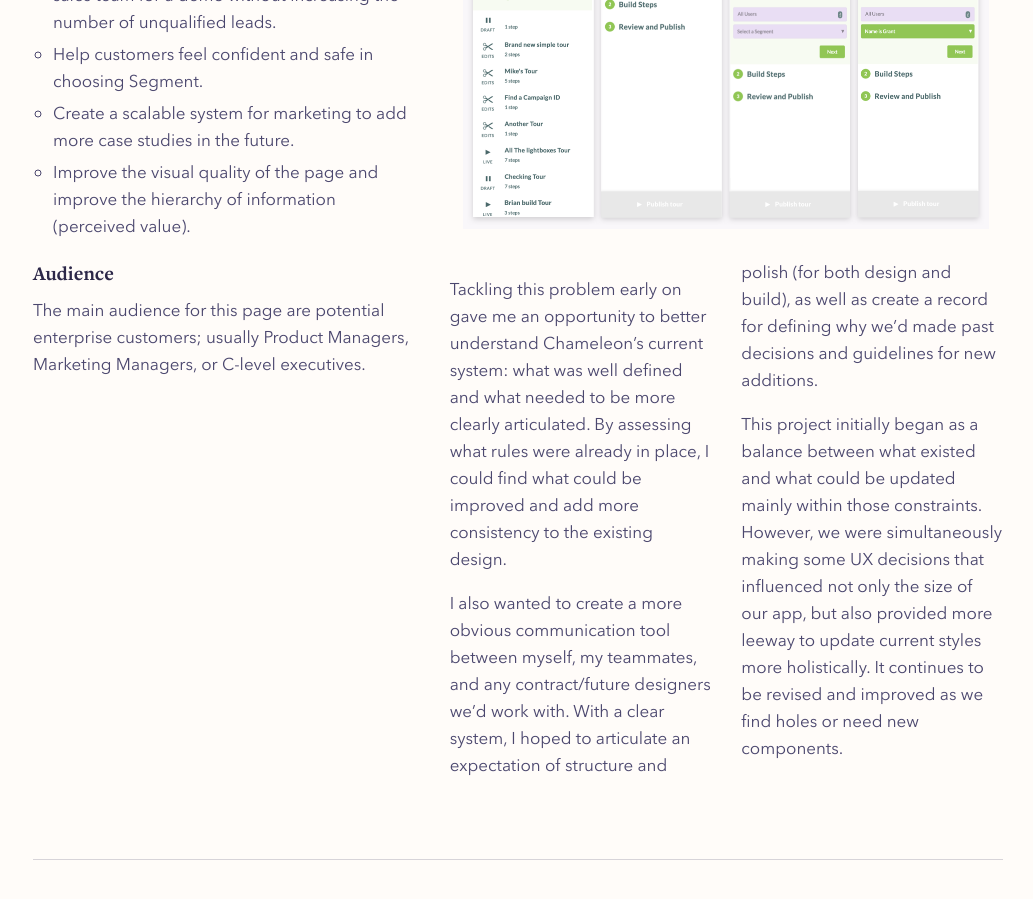
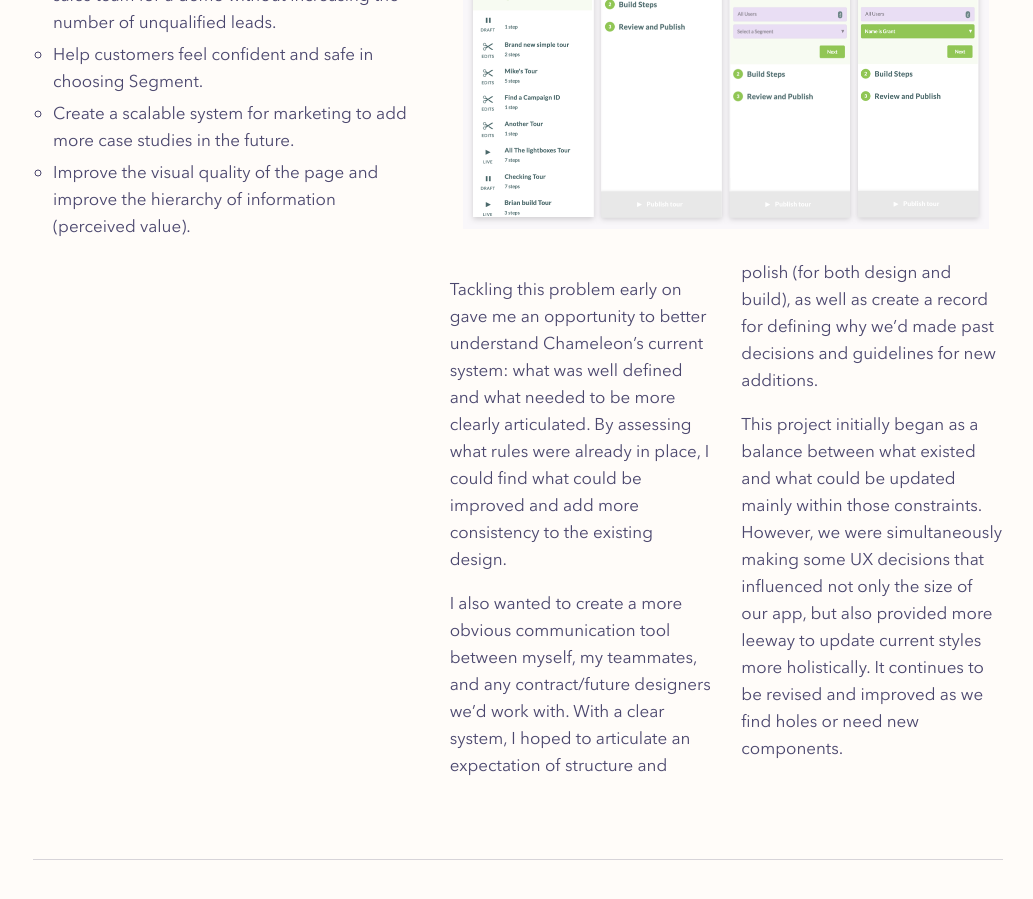
Before and after one commit to jessbottali/jessicabottali.com, a Jekyll site: the page built from projects/chameleon-design-system/index.html, in a window 1280 px wide and 900 px high, scrolled down 1325 px. Shown: the whole window, without its empty margins (122-1155 px from the left). Built offline with Jekyll 4.4.1, drawn with Linux system fonts in a browser that asks for light colours; comment, search, counter and statistics services are not loaded.

Commit message:
Update index.html

```diff
--- a/projects/chameleon-design-system/index.html
+++ b/projects/chameleon-design-system/index.html
@@ -24,10 +24,6 @@ title: "Chameleon design system"
         <li>Create a scalable system for marketing to add more case studies in the future.</li>
         <li>Improve the visual quality of the page and improve the hierarchy of information (perceived value).</li>
       </ul>
-      <h3 class="ProjectImage-title mb2">Audience</h3>
-      <p class="m0">
-        The main audience for this page are potential enterprise customers; usually Product Managers, Marketing Managers, or C-level executives.
-      </p>
     </div>
     <div class="Grid-cell u-7of12">
       <div class="Trends-images">
```
